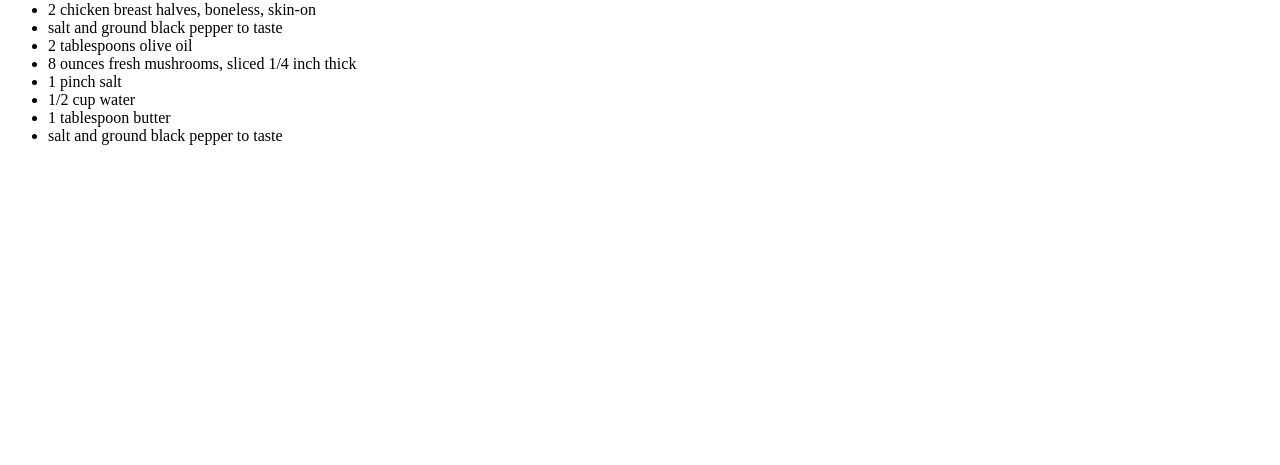
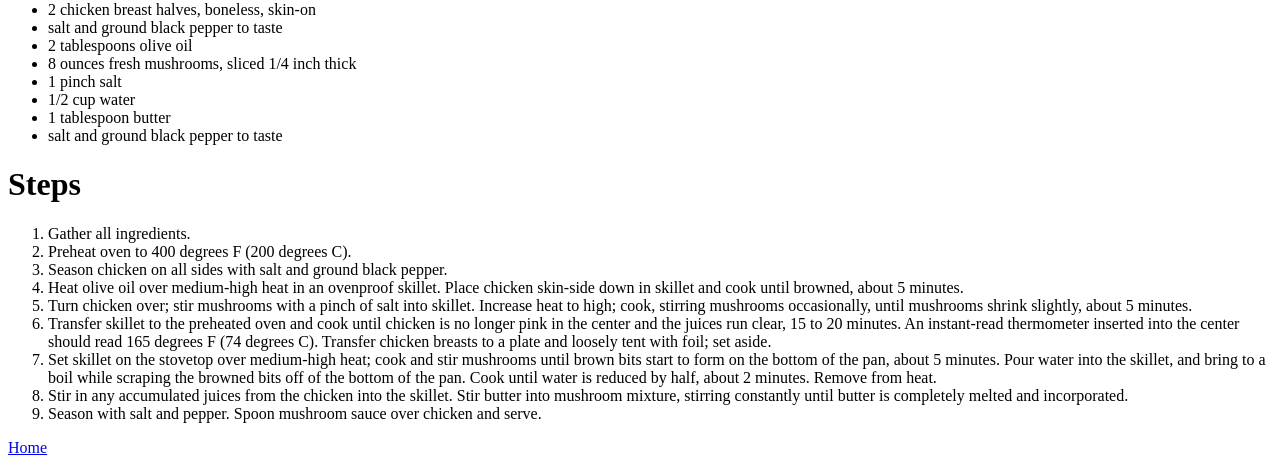
Before and after one commit to Zurich130/odin-recipes, a plain HTML site: page recipes/chefJohnsChicken.html in a window 1280 px wide. Shown: the part 537-1002 px from the top of the page. Before the commit the page ends 800 px from the top, so only its background shows below. Drawn offline with Linux system fonts and the light colour scheme.

Commit message:
Added an ordered list of steps to follow of the recipe

```diff
--- a/recipes/chefJohnsChicken.html
+++ b/recipes/chefJohnsChicken.html
@@ -22,7 +22,20 @@
                 <li>1 tablespoon butter</li>
                 <li>salt and ground black pepper to taste</li>
             </ul>
+            <h1>Steps</h1>
+            <ol>
+                <li>Gather all ingredients.</li>
+                <li>Preheat oven to 400 degrees F (200 degrees C).</li>
+                <li>Season chicken on all sides with salt and ground black pepper.</li>
+                <li>Heat olive oil over medium-high heat in an ovenproof skillet. Place chicken skin-side down in skillet and cook until browned, about 5 minutes.</li>
+                <li>Turn chicken over; stir mushrooms with a pinch of salt into skillet. Increase heat to high; cook, stirring mushrooms occasionally, until mushrooms shrink slightly, about 5 minutes.</li>
+                <li>Transfer skillet to the preheated oven and cook until chicken is no longer pink in the center and the juices run clear, 15 to 20 minutes. An instant-read thermometer inserted into the center should read 165 degrees F (74 degrees C). Transfer chicken breasts to a plate and loosely tent with foil; set aside.</li>
+                <li>Set skillet on the stovetop over medium-high heat; cook and stir mushrooms until brown bits start to form on the bottom of the pan, about 5 minutes. Pour water into the skillet, and bring to a boil while scraping the browned bits off of the bottom of the pan. Cook until water is reduced by half, about 2 minutes. Remove from heat.</li>
+                <li>Stir in any accumulated juices from the chicken into the skillet. Stir butter into mushroom mixture, stirring constantly until butter is completely melted and incorporated.</li>
+                <li>Season with salt and pepper. Spoon mushroom sauce over chicken and serve.</li>
+            </ol>
         </div>
     </div>
+    <a href="../index.html">Home</a>
 </body>
 </html>
```
